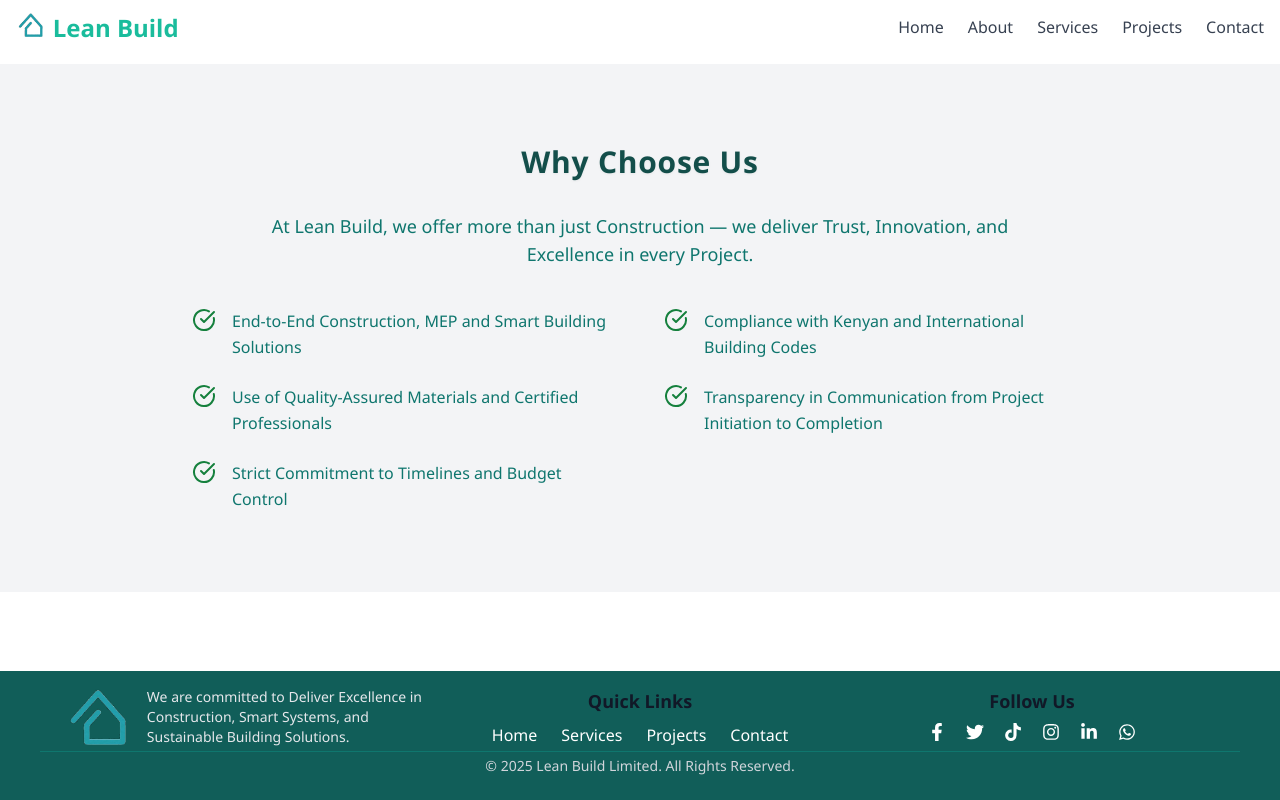
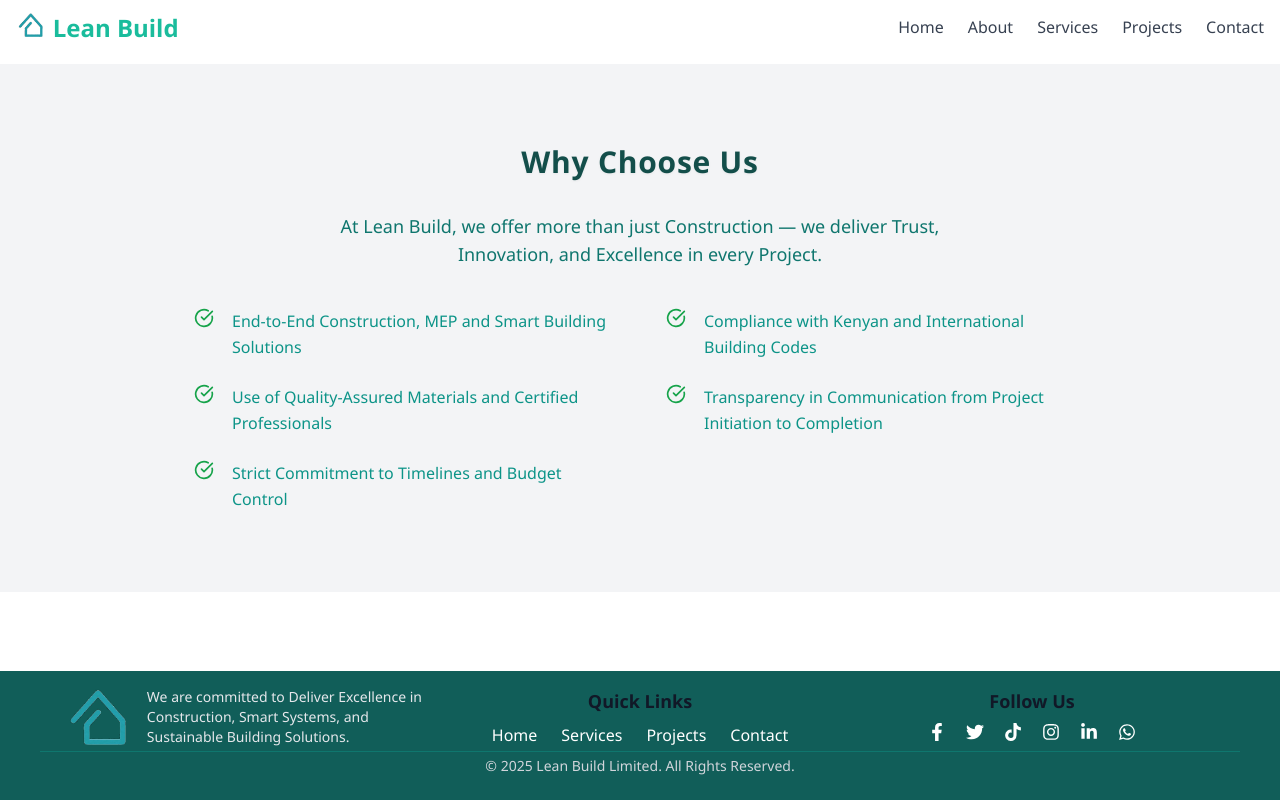
Before and after one commit to RotichBuilds/leanbuild, a React (Vite) app: page /why-choose-us in a window 1280 px wide. Built offline with nearby package versions, Linux system fonts and the light colour scheme.

Commit message:
Corrections

```diff
--- a/src/components/About.jsx
+++ b/src/components/About.jsx
@@ -63,9 +63,9 @@ const About = () => {
                 key={idx}
                 className="bg-white rounded-lg shadow-sm p-4 flex items-start gap-3 hover:shadow-md transition w-full border border-gray-100"
               >
-                <CheckCircle className="text-green-600 flex-shrink-0" size={24} />
+                <CheckCircle className="text-green-600 flex-shrink-0" size={20} />
                 <div>
-                  <h4 className="text-lg font-semibold text-teal-700 mb-1">{value.label}</h4>
+                  <h4 className="text-lg font-semibold text-teal-700">{value.label}</h4>
                   <p className="text-gray-700 text-sm leading-snug">{value.desc}</p>
                 </div>
               </div>
--- a/src/components/Compliance.jsx
+++ b/src/components/Compliance.jsx
@@ -20,7 +20,7 @@ const Compliance = () => {
               key={index}
               className="flex items-center justify-center gap-4"
             >
-              <CheckCircle className="text-green-700" size={20} />
+              <CheckCircle className="text-green-600" size={20} />
               <span>{item}</span>
             </li>
           ))}
--- a/src/components/Services.jsx
+++ b/src/components/Services.jsx
@@ -41,7 +41,7 @@ const Services = () => {
               key={index}
               className="bg-white p-6 rounded-lg shadow hover:shadow-md transition-shadow border border-teal-100"
             >
-              <h3 className="text-xl font-semibold text-teal-700 max-w-3xl mb-4">{service.category}</h3>
+              <h3 className="text-xl font-semibold text-teal-700 mb-4">{service.category}</h3>
               <ul className="space-y-2 text-gray-700">
                 {service.items.map((item, i) => (
                   <li
--- a/src/components/WhyChooseUs.jsx
+++ b/src/components/WhyChooseUs.jsx
@@ -16,15 +16,15 @@ const WhyChooseUs = () => {
         <h2 className="text-3xl font-bold text-teal-900 mb-8 tracking-wide drop-shadow-sm">
           Why Choose Us
         </h2>
-        <p className="text-lg text-teal-700 mb-10 max-w-3xl mx-auto ">
+        <p className="text-lg text-teal-700 mb-10 max-w-2xl mx-auto">
           At Lean Build, we offer more than just Construction — we deliver Trust, Innovation, and Excellence in every Project.
         </p>
 
         <div className="grid sm:grid-cols-1 md:grid-cols-2 gap-x-12 gap-y-6 items-start text-left max-w-4xl mx-auto">
           {reasons.map((reason, idx) => (
             <div key={idx} className="flex items-start space-x-4">
-              <CheckCircle className="text-green-700 mt-1h min-w-[24px]" size={24} />
-              <p className="text-base text-teal-700 leading-relaxed">{reason}</p>
+              <CheckCircle className="text-green-600 mt-1h min-w-[24px]" size={20} />
+              <p className="text-base text-teal-600 leading-relaxed">{reason}</p>
             </div>
           ))}
         </div>
```
